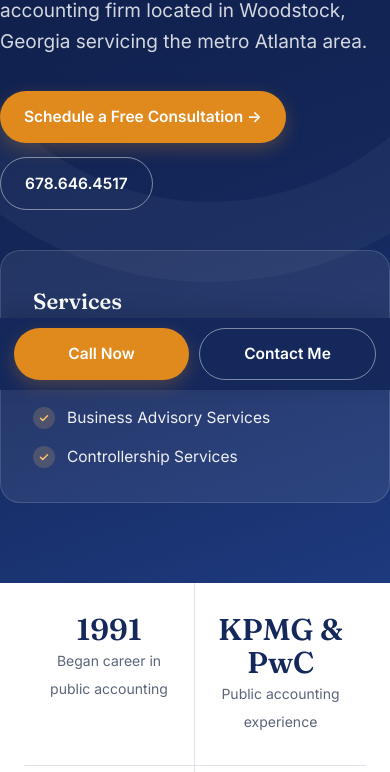
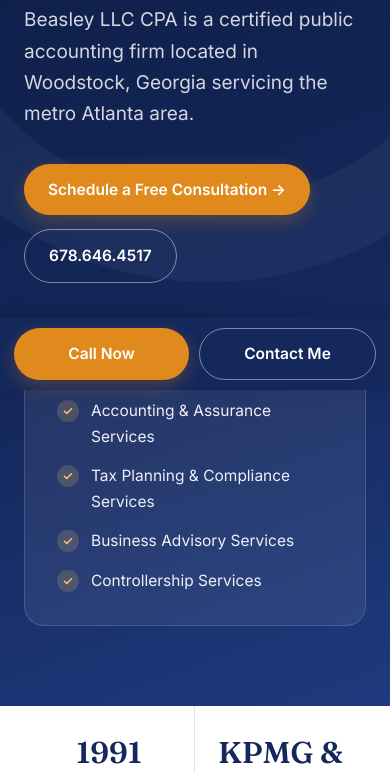
Before and after one commit to mskystone/beasley-llc-cpa, a plain HTML site: page index.html in a window 390 px wide. Shown: the part 454-1226 px from the top of the page. Drawn offline with Linux system fonts and the light colour scheme.

Commit message:
Adjust padding for hero-grid in index.html

```diff
--- a/index.html
+++ b/index.html
@@ -114,7 +114,7 @@
   /* Home hero */
   .hero{background:linear-gradient(160deg,var(--navy-deep) 0%,var(--navy) 62%,#1e3a7e 100%);color:#fff;position:relative;overflow:hidden}
   .hero::after{content:"";position:absolute;right:-180px;top:-140px;width:560px;height:560px;border-radius:50%;border:80px solid rgba(255,255,255,.04)}
-  .hero-grid{display:grid;grid-template-columns:1.25fr .9fr;gap:56px;align-items:center;padding:96px 0 104px;position:relative;z-index:1}
+  .hero-grid{display:grid;grid-template-columns:1.25fr .9fr;gap:56px;align-items:center;padding:96px 24px 104px;position:relative;z-index:1}
   .eyebrow{display:inline-block;font-size:13px;font-weight:600;letter-spacing:.14em;text-transform:uppercase;color:#ffc46b;margin-bottom:18px}
   .hero h1{font-family:var(--serif);font-weight:600;font-size:clamp(38px,5.2vw,60px);line-height:1.08;letter-spacing:-.01em;margin-bottom:22px}
   .hero h1 em{font-style:italic;color:#ffc46b;font-weight:500}
@@ -330,7 +330,7 @@
   @media (max-width:980px){
     .hero-grid,.about-grid,.contact-grid,.detail-grid{grid-template-columns:1fr}
     .side{position:static}
-    .hero-grid{padding:72px 0 80px;gap:40px}
+    .hero-grid{padding:72px 24px 80px;gap:40px}
     .val-grid{grid-template-columns:repeat(2,1fr);gap:28px}
     .val-cards,.quick,.timeline{grid-template-columns:repeat(2,1fr)}
     .portrait{max-width:300px;margin-bottom:24px}
```
